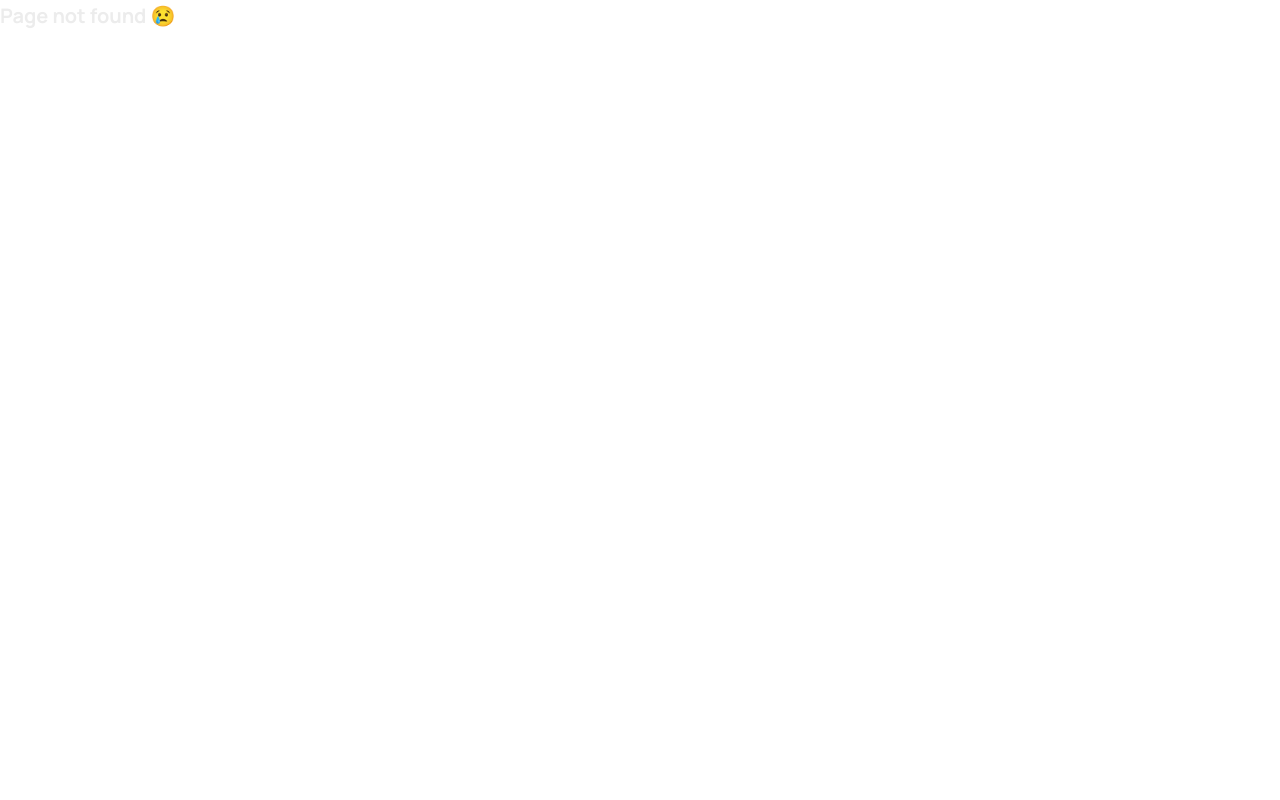
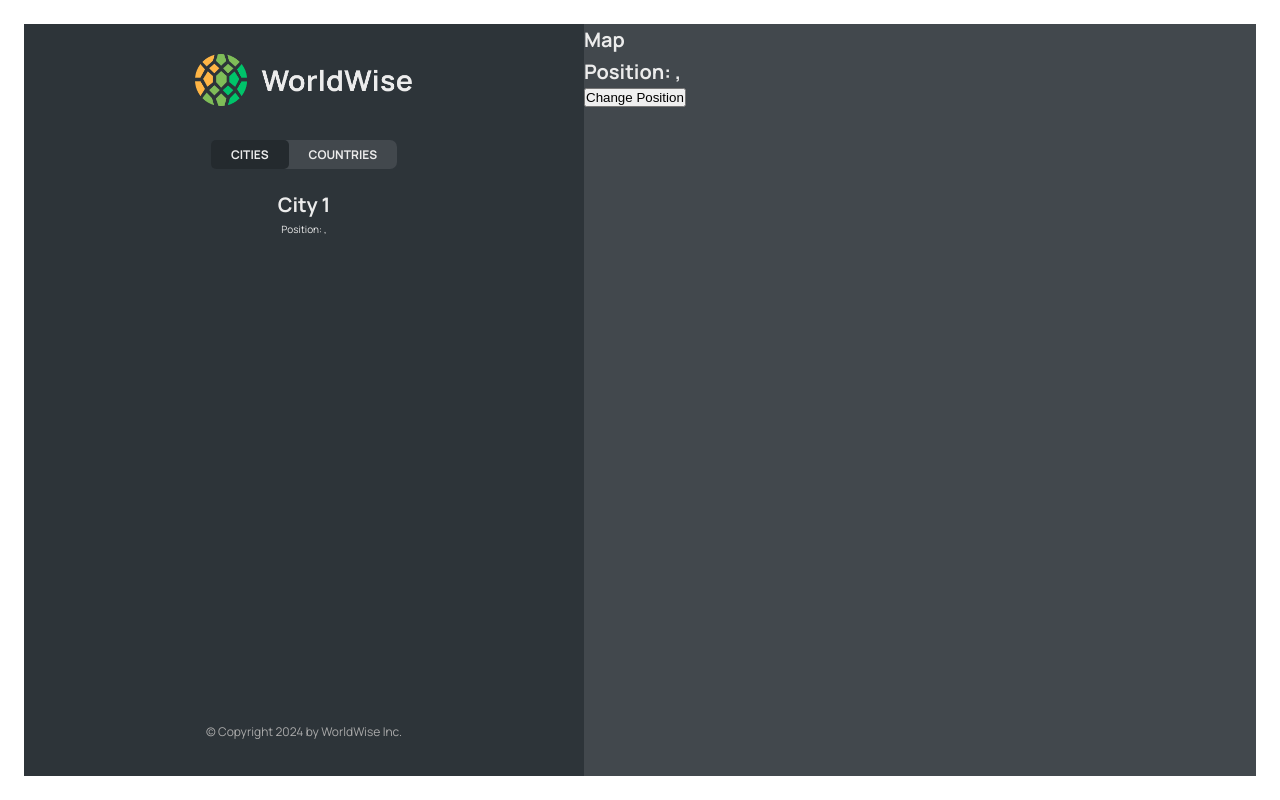
Before and after one commit to Jenseko/worldwise, a React (Vite) app: page /app/cities/1 in a window 1280 px wide. Before the commit this address had no page. Built offline with nearby package versions, Linux system fonts and the light colour scheme; data requests are answered from the project's data file.

Commit message:
implement useParams and useSearchParams for saving state in the url

```diff
--- a/src/App.jsx
+++ b/src/App.jsx
@@ -9,6 +9,7 @@
 import CityList from "./components/CityList.jsx";
 import { useEffect, useState } from "react";
 import CountryList from "./components/CountryList.jsx";
+import City from "./components/City.jsx";
 
 const BASE_URL = "http://localhost:9000";
 
@@ -41,6 +42,9 @@
         <Route path="app" element={<AppLayout />}>
           <Route index element={<CityList cities={cities} isLoading={isLoading}/>} />
           <Route path="cities" element={<CityList cities={cities} isLoading={isLoading}/>} />
+
+<Route path='cities/:id' element={<City />} />
+
           <Route path="countries" element={<CountryList cities={cities} isLoading={isLoading}/>} />
           <Route path="form" element={<p>Form</p>} />
         </Route>
--- a/src/components/City.jsx
+++ b/src/components/City.jsx
@@ -1,60 +1,72 @@
+import { useParams, useSearchParams } from "react-router-dom";
+
 import styles from "./City.module.css";
 
-const formatDate = (date) =>
+// eslint-disable-next-line no-unused-vars
+const formatDate = date =>
   new Intl.DateTimeFormat("en", {
     day: "numeric",
     month: "long",
     year: "numeric",
-    weekday: "long",
+    weekday: "long"
   }).format(new Date(date));
 
 function City() {
+  const { id } = useParams();
+  const [searchParams, setSearchParams] = useSearchParams();
+
+  const lat = searchParams.get("lat");
+  const lng = searchParams.get("lng");
+
   // TEMP DATA
   const currentCity = {
     cityName: "Lisbon",
     emoji: "🇵🇹",
     date: "2027-10-31T15:59:59.138Z",
-    notes: "My favorite city so far!",
+    notes: "My favorite city so far!"
   };
 
   const { cityName, emoji, date, notes } = currentCity;
 
   return (
-    <div className={styles.city}>
-      <div className={styles.row}>
-        <h6>City name</h6>
-        <h3>
-          <span>{emoji}</span> {cityName}
-        </h3>
-      </div>
+    <>
+    <h1>City {id}</h1>
+    <p>Position: {lat}, {lng}</p>
+    </>
+    //   <div className={styles.city}>
+    //     <div className={styles.row}>
+    //       <h6>City name</h6>
+    //       <h3>
+    //         <span>{emoji}</span> {cityName}
+    //       </h3>
+    //     </div>
 
-      <div className={styles.row}>
-        <h6>You went to {cityName} on</h6>
-        <p>{formatDate(date || null)}</p>
-      </div>
+    //     <div className={styles.row}>
+    //       <h6>You went to {cityName} on</h6>
+    //       <p>{formatDate(date || null)}</p>
+    //     </div>
 
-      {notes && (
-        <div className={styles.row}>
-          <h6>Your notes</h6>
-          <p>{notes}</p>
-        </div>
-      )}
+    //     {notes && (
+    //       <div className={styles.row}>
+    //         <h6>Your notes</h6>
+    //         <p>{notes}</p>
+    //       </div>
+    //     )}
 
-      <div className={styles.row}>
-        <h6>Learn more</h6>
-        <a
-          href={`https://en.wikipedia.org/wiki/${cityName}`}
-          target="_blank"
-          rel="noreferrer"
-        >
-          Check out {cityName} on Wikipedia &rarr;
-        </a>
-      </div>
+    //     <div className={styles.row}>
+    //       <h6>Learn more</h6>
+    //       <a
+    //         href={`https://en.wikipedia.org/wiki/${cityName}`}
+    //         target="_blank"
+    //         rel="noreferrer"
+    //       >
+    //         Check out {cityName} on Wikipedia &rarr;
+    //       </a>
+    //     </div>
 
-      <div>
-        <ButtonBack />
-      </div>
-    </div>
+    //     <div>
+    //     </div>
+    //   </div>
   );
 }
 
--- a/src/components/CityItem.jsx
+++ b/src/components/CityItem.jsx
@@ -1,3 +1,4 @@
+import { Link } from "react-router-dom";
 import styles from "./CityItem.module.css";
 
 const formatDate = date =>
@@ -8,9 +9,13 @@
   }).format(new Date(date));
 
 function CityItem({ city }) {
-  const { cityName, emoji, date } = city;
+  const { cityName, emoji, date, id, position } = city;
+
   return (
-    <li className={styles.cityItem}>
+    <li>
+      <Link
+        className={styles.cityItem}
+        to={`${id}?lat=${position.lat}&lng=${position.lng}`}>
         <span className={styles.emoji}>
           {emoji}
         </span>
@@ -21,6 +26,7 @@
           ({formatDate(date)})
         </time>
         <button className={styles.deleteBtn}>&times;</button>
+      </Link>
     </li>
   );
 }
--- a/src/components/Map.jsx
+++ b/src/components/Map.jsx
@@ -1,7 +1,23 @@
+import { useSearchParams } from "react-router-dom";
 import styles from "./Map.module.css";
 
 function Map() {
-  return <div className={styles.mapContainer}>Map</div>;
+  const [searchParams, setSearchParams] = useSearchParams();
+
+  const lat = searchParams.get("lat");
+  const lng = searchParams.get("lng");
+
+  return (
+    <div className={styles.mapContainer}>
+      <h1>Map</h1>
+      <h1>
+        Position: {lat}, {lng}
+      </h1>
+      <button onClick={() => setSearchParams({ lat: 23, lng: 50 })}>
+        Change Position
+      </button>
+    </div>
+  );
 }
 
 export default Map;
```
Lines whose indentation alone changed are shown as unchanged.
